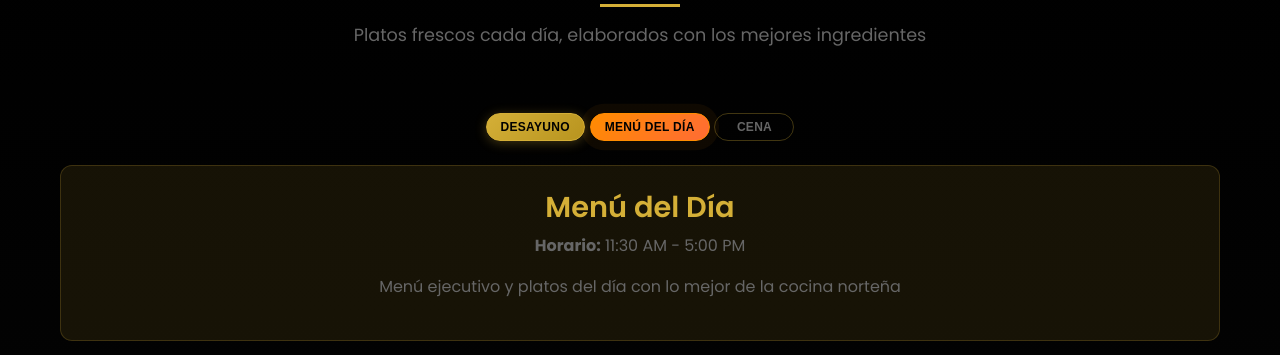
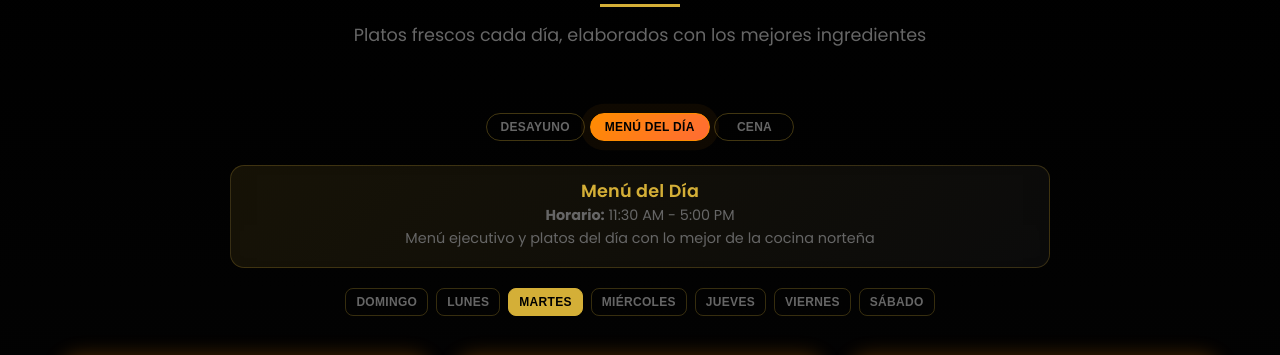
Before and after one commit to AbelArce/ElMana, a plain HTML site: page index.html in a window 1280 px wide. Shown: the part 931-1286 px from the top of the page. Drawn offline with Linux system fonts and the light colour scheme; grey boxes are pictures that could not be loaded.

Commit message:
Fix tabs de servicio y compactar horario

```diff
--- a/index.html
+++ b/index.html
@@ -85,7 +85,7 @@
 
             <!-- Tabs de servicios -->
             <div class="service-tabs">
-                <button class="service-tab-btn active" data-service="desayuno">Desayuno</button>
+                <button class="service-tab-btn" data-service="desayuno">Desayuno</button>
                 <button class="service-tab-btn" data-service="menu">Menú del Día</button>
                 <button class="service-tab-btn" data-service="cena">Cena</button>
             </div>
--- a/script.js
+++ b/script.js
@@ -364,12 +364,15 @@ function updatePageWithConfig() {
 function setupServiceTabs() {
     const serviceButtons = document.querySelectorAll('.service-tab-btn');
 
+    // Resetear estados para evitar doble resaltado por clases hardcodeadas
+    serviceButtons.forEach(b => b.classList.remove('active', 'current'));
+
     serviceButtons.forEach(btn => {
         const service = btn.dataset.service;
 
         // Marcar servicio actual
         if (service === currentService) {
-            btn.classList.add('current');
+            btn.classList.add('current', 'active');
         }
 
         btn.addEventListener('click', () => {
@@ -379,18 +382,15 @@ function setupServiceTabs() {
             });
 
             // Agregar clase active al botón clickeado
-            btn.classList.add('active');
+            btn.classList.add('active', 'current');
+
+            // Actualizar servicio seleccionado
+            currentService = service;
 
             // Mostrar servicio seleccionado
             showService(service);
         });
     });
-
-    // Activar automáticamente el tab del servicio actual
-    const currentTab = document.querySelector(`.service-tab-btn[data-service="${currentService}"]`);
-    if (currentTab) {
-        currentTab.classList.add('active');
-    }
 }
 
 // Mostrar servicio específico
--- a/styles.css
+++ b/styles.css
@@ -437,18 +437,28 @@ section {
 }
 
 .service-info {
-    background: rgba(212, 175, 55, 0.1);
-    border: 1px solid rgba(212, 175, 55, 0.2);
-    border-radius: var(--border-radius);
-    padding: 1.5rem;
-    margin-bottom: 2rem;
+    background: linear-gradient(135deg, rgba(212, 175, 55, 0.10), rgba(255, 255, 255, 0.04));
+    border: 1px solid rgba(212, 175, 55, 0.22);
+    border-radius: 14px;
+    padding: 0.9rem 1rem;
+    margin: 0 auto 1.25rem;
+    max-width: 820px;
     text-align: center;
     color: var(--color-gray-light);
+    backdrop-filter: blur(10px);
 }
 
 .service-info h3 {
     color: var(--color-accent);
-    margin-bottom: 0.5rem;
+    margin-bottom: 0.25rem;
+    font-size: 1.1rem;
+    letter-spacing: 0.2px;
+}
+
+.service-info p {
+    margin: 0.25rem 0;
+    font-size: 0.9rem;
+    line-height: 1.35;
 }
 
 .menu-tabs {
```
